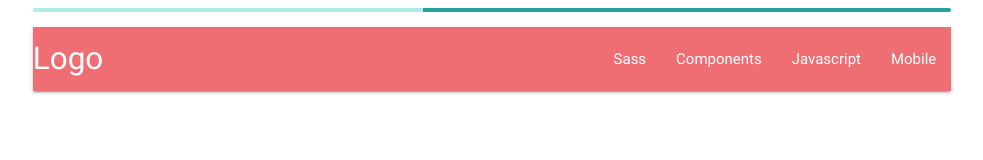
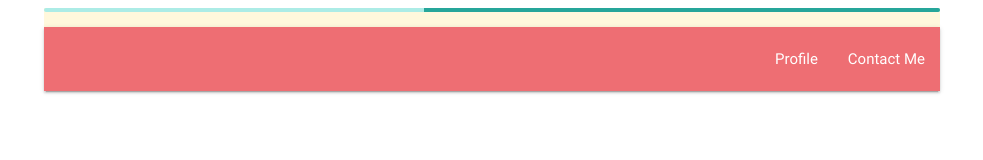
Before and after one commit to wolfieorama/wolfieorama.github.io, a plain HTML site: page index.html in a window 1280 px wide. Shown: the whole page, without its empty margins (148-1131 px from the left). Drawn offline with nearby package versions, Linux system fonts and the light colour scheme; files whose address does not match are found by name.

Commit message:
added menu and custome css

```diff
--- a/css/custom.css
+++ b/css/custom.css
@@ -0,0 +1,3 @@
+#maindiv{
+    background-color: cornsilk;
+}
--- a/index.html
+++ b/index.html
@@ -11,34 +11,42 @@
     </head>
 
     <body>
-        <div class="container">
-            <div class="row">
-                <div class="progress">
+        <div id="maindiv" class="container">
+            <div class="progress">
                     <div class="indeterminate"></div>
                 </div>
-                <nav>
-                    <div class="nav-wrapper">
-                      <a href="#!" class="brand-logo">Logo</a>
-                      <a href="#" data-activates="mobile-demo" class="button-collapse"><i class="material-icons">menu</i></a>
+                    <nav>
                       <ul class="right hide-on-med-and-down">
-                        <li><a href="#">Sass</a></li>
-                        <li><a href="#">Components</a></li>
-                        <li><a href="#">Javascript</a></li>
-                        <li><a href="#">Mobile</a></li>
+                        <li><a href="#!">Profile</a></li>
+                        <li><a href="#!">Contact Me</a></li>
                       </ul>
-                      <ul class="side-nav" id="mobile-demo">
-                        <li><a href="#">Sass</a></li>
-                        <li><a href="#">Components</a></li>
-                        <li><a href="#">Javascript</a></li>
-                        <li><a href="#">Mobile</a></li>
+                      <ul id="slide-out" class="side-nav">
+                        <li><a href="#!">Profile</a></li>
+                        <li><a href="#!">Contact Me</a></li>
                       </ul>
-                    </div>
-                  </nav>
+                      <a href="#" data-activates="slide-out" class="button-collapse"><i class="mdi-navigation-menu"></i></a>
+                    </nav>
+            <div class="row">
 
             </div>
         </div>
       <!--Import jQuery before materialize.js-->
-      <script type="text/javascript" src="https://code.jquery.com/jquery-2.1.1.min.js"></script>
+      <script type="text/javascript" src="https://code.jquery.com/jquery-2.1.1.min.js">
+          // Initialize collapse button
+          $(".button-collapse").sideNav();
+          // Initialize collapsible (uncomment the line below if you use the dropdown variation)
+          //$('.collapsible').collapsible();
+          $('.button-collapse').sideNav({
+          menuWidth: 300, // Default is 240
+          edge: 'right', // Choose the horizontal origin
+          closeOnClick: true // Closes side-nav on <a> clicks, useful for Angular/Meteor
+        }
+      );
+         // Show sideNav
+         $('.button-collapse').sideNav('show');
+         // Hide sideNav
+         $('.button-collapse').sideNav('hide');
+      </script>
       <script type="text/javascript" src="js/materialize.min.js"></script>
     </body>
   </html>
```
